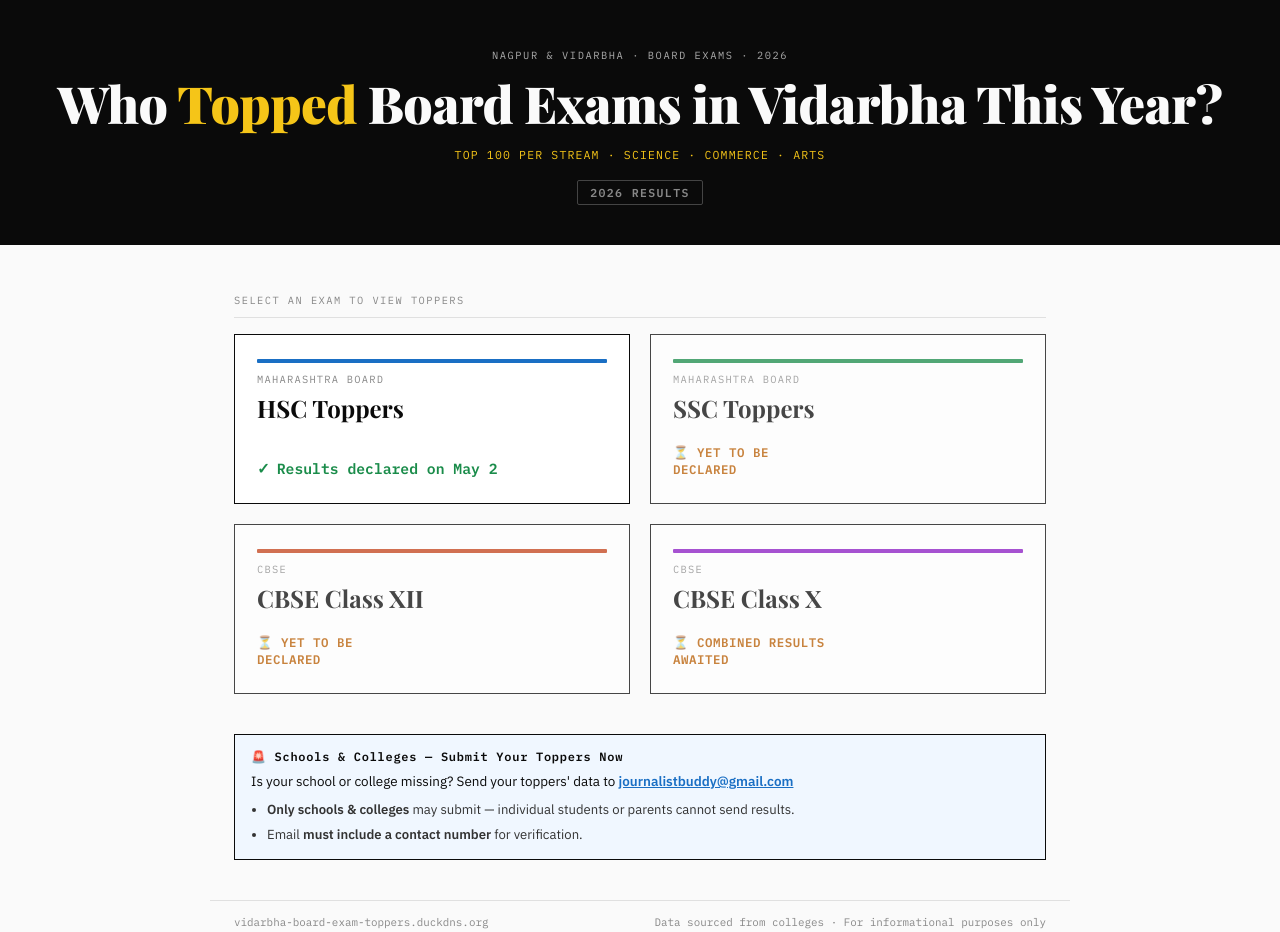
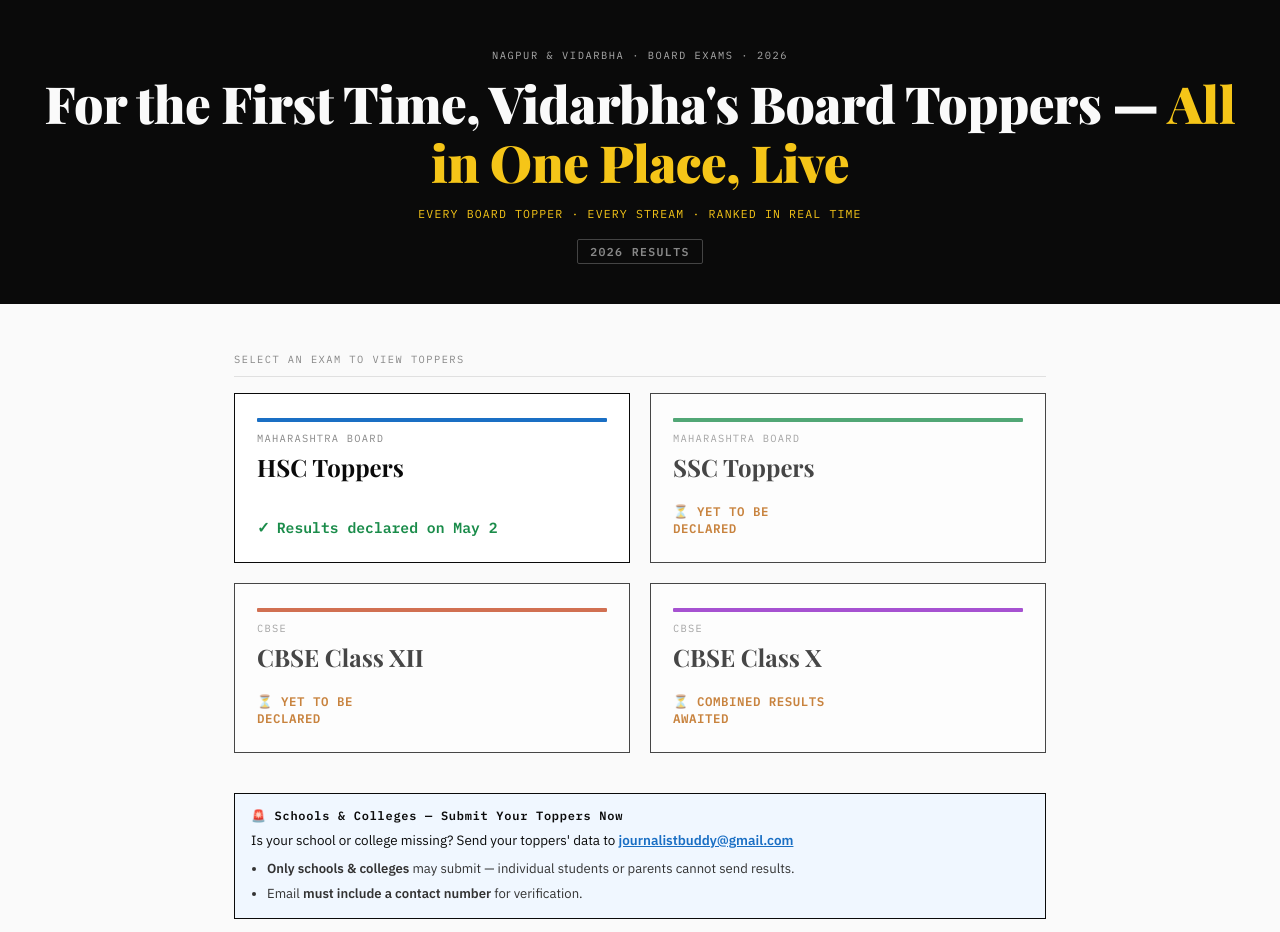
Before and after one commit to keshiba1/board-exam-vidarbha-toppers, a plain HTML site: page index.html in a window 1280 px wide. Shown: the top 932 px of the page. Drawn offline with nearby package versions, Linux system fonts and the light colour scheme.

Commit message:
Hero: new headline emphasising first-ever live consolidated rankings

```diff
--- a/index.html
+++ b/index.html
@@ -250,8 +250,8 @@
 
   <header class="hero">
     <p class="hero-eyebrow">Nagpur &amp; Vidarbha · Board Exams · 2026</p>
-    <h1 class="hero-title">Who <span class="accent">Topped</span> Board Exams in Vidarbha This Year?</h1>
-    <p class="hero-tagline">Top 100 per stream · Science · Commerce · Arts</p>
+    <h1 class="hero-title">For the First Time, Vidarbha's Board Toppers — <span class="accent">All in One Place, Live</span></h1>
+    <p class="hero-tagline">Every Board Topper · Every Stream · Ranked in Real Time</p>
     <span class="hero-year-badge">2026 RESULTS</span>
   </header>
 
```
